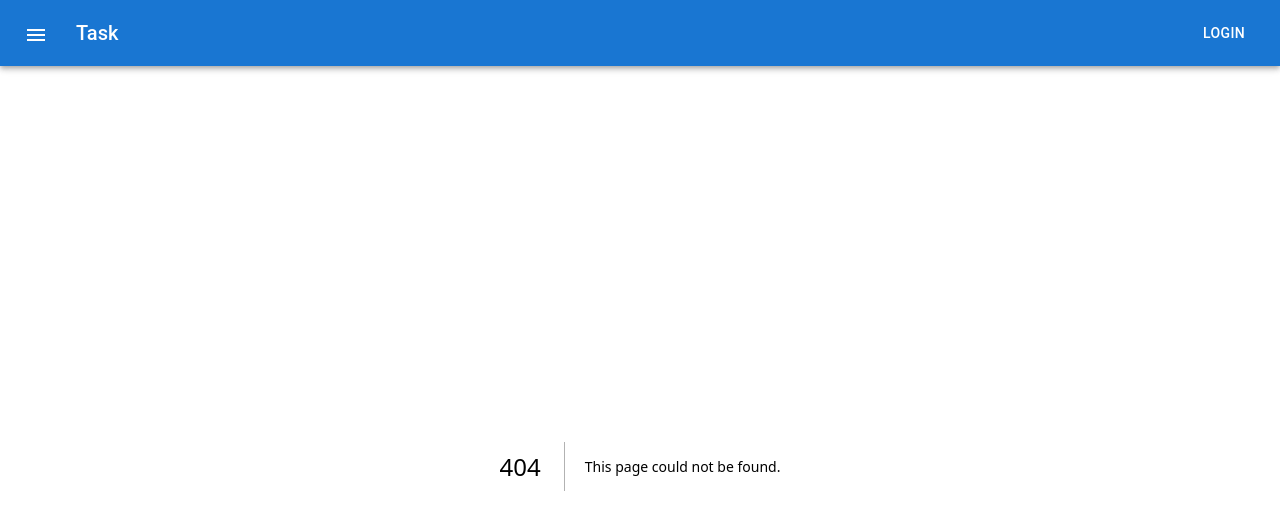
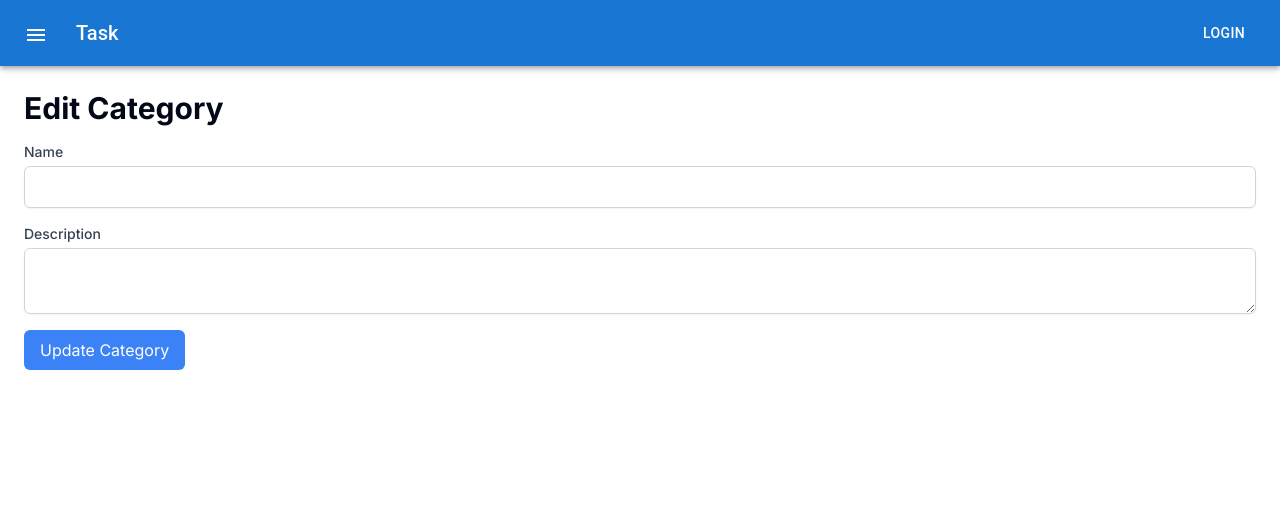
Before and after one commit to GodFather1818/AttachSQL, a Next.js app in the folder task1/: page /category/edit/1 in a window 1280 px wide. Before the commit this address had no page. Shown: the top 530 px of the page. Built offline with nearby package versions, Linux system fonts and the light colour scheme; no server answers.

Commit message:
Edit Category

```diff
--- /dev/null
+++ b/task1/app/category/edit/[id]/page.tsx
@@ -0,0 +1,78 @@
+"use client"
+
+import { useRouter } from 'next/router';
+import { useState, useEffect } from 'react';
+import axios from 'axios';
+import { Params } from 'react-router-dom';
+import { useParams } from 'next/navigation';
+const EditCategory = () => {
+  const param = useParams()
+  const id = param.id;
+
+  const [name, setName] = useState('');
+  const [description, setDescription] = useState('');
+
+  useEffect(() => {
+    const fetchCategory = async () => {
+      if (id) {
+        try {
+          const response = await axios.get(`http://localhost:3001/category/api/${id}`);
+          const category = response.data;
+          setName(category.name);
+          setDescription(category.description);
+        } catch (error) {
+          console.error('Error fetching category:', error);
+        }
+      }
+    };
+
+    fetchCategory();
+  }, [id]);
+
+  const handleSubmit = async (e) => {
+    e.preventDefault();
+    try {
+      await axios.put(`http://localhost:3001/category/api/update/${id}`, {
+        name,
+        description
+      });
+      router.push('/categories');
+    } catch (error) {
+      console.error('Error updating category:', error);
+    }
+  };
+
+  return (
+    <div className="container mx-auto p-6">
+      <h1 className="text-3xl font-bold">Edit Category</h1>
+      <form onSubmit={handleSubmit} className="mt-4">
+        <div className="form-group">
+          <label htmlFor="name" className="block text-sm font-medium text-gray-700">Name</label>
+          <input
+            type="text"
+            id="name"
+            value={name}
+            onChange={(e) => setName(e.target.value)}
+            required
+            className="mt-1 block w-full px-3 py-2 border border-gray-300 rounded-md shadow-sm focus:outline-none focus:ring-primary focus:border-primary"
+          />
+        </div>
+        <div className="form-group mt-4">
+          <label htmlFor="description" className="block text-sm font-medium text-gray-700">Description</label>
+          <textarea
+            id="description"
+            value={description}
+            onChange={(e) => setDescription(e.target.value)}
+            required
+            className="mt-1 block w-full px-3 py-2 border border-gray-300 rounded-md shadow-sm focus:outline-none focus:ring-primary focus:border-primary"
+          ></textarea>
+        </div>
+        <button type="submit" className="mt-4 px-4 py-2 bg-blue-500 text-white rounded-md hover:bg-blue-700">
+          Update Category
+        </button>
+      </form>
+    </div>
+  );
+};
+
+export default EditCategory;
--- a/task1/app/category/page.tsx
+++ b/task1/app/category/page.tsx
@@ -1,46 +1,42 @@
-"use client"
 // pages/categories/index.js
 
+"use client";
 import { useState, useEffect } from 'react';
 import axios from 'axios';
-import './style.category.css'
+import './style.category.css';
 import { Button } from '@mui/material';
 import Link from 'next/link';
 import DeleteIcon from '@mui/icons-material/Delete';
 import EditIcon from '@mui/icons-material/Edit';
-import { Category } from "../../../backend/src/category/category.schema";
+import { Category } from '../../../backend/src/category/category.schema';
 
 const CategoryPage = () => {
   const [categories, setCategories] = useState<Category[]>([]);
+
   const add = () => {
     console.log('Add category');
-  }
+  };
 
-  const deleteit = async (id:any) => {
-    try{
+  const deleteit = async (id: any) => {
+    try {
       await axios.delete(`http://localhost:3001/category/api/delete/${id}`);
       fetchCategories();
-    }catch(error){
+    } catch (error) {
       console.log(error);
     }
     console.log('Delete category');
-  }
-  const editit = async (id:any) => {
-    try{
-      await axios.delete(`http://localhost:3001/category/api/edit/${id}`);
-      fetchCategories();
-    }catch(error){
-      console.log(error);
-    }
+  };
+
+  const editit = async (id: any) => {
     console.log('Edit category');
-  }
+  };
 
   // Fetch categories from the backend
   const fetchCategories = async () => {
     try {
       const response = await axios.get('http://localhost:3001/category/api/'); // Adjust the endpoint as per your backend route
       setCategories(response.data);
-      console.log(response.data)
+      console.log(response.data);
     } catch (error) {
       console.error('Error fetching categories:', error);
     }
@@ -52,24 +48,31 @@ const CategoryPage = () => {
 
   return (
     <div className="mt-10 container mx-auto p-6 bg-gradient-to-r from-blue-100 to-blue-200 rounded-lg shadow-xl hover:shadow-2xl transition duration-300 ease-in-out">
-      <div className=' flex justify-between items-center h-16 m-4'>
+      <div className='flex justify-between items-center h-16 m-4'>
         <h1 className='text-3xl font-bold text-primary'>Categories</h1>
-        <Link href="/category/add"><Button className='btn-add' onClick={add}>+ Add new categories</Button></Link>
+        <Link href="/category/add">
+          <Button className='btn-add' onClick={add}>+ Add new categories</Button>
+        </Link>
       </div>
       <div className="grid grid-cols-1 sm:grid-cols-2 md:grid-cols-3 lg:grid-cols-4 gap-4">
-        {categories.map(category =>  (
+        {categories.map(category => (
           <div key={category.id} className="flex space-around relative card bg-slate-100 shadow-md rounded-lg p-4 hover:shadow-lg transform hover:scale-105 transition duration-300 ease-in-out">
-            <Button onClick={()=>{deleteit(category._id)}} className="absolute top-0 right-0 mt-2 mr-2 bg-primary "><DeleteIcon sx={{ color: 'red' }}/></Button>
-            <Button onClick={()=>{editit(category._id)}} className="absolute top-0 right-100 mt-2 mr-2 bg-primary "><EditIcon sx={{ color: 'red' }}/></Button>
+            <Button onClick={() => { deleteit(category._id) }} className="absolute top-0 right-0 mt-2 mr-2 bg-primary ">
+              <DeleteIcon sx={{ color: 'red' }} />
+            </Button>
+            <Link href={`/category/edit/${category._id}`}>
+              <Button className="absolute top-0 right-100 mt-2 mr-2 bg-primary ">
+                <EditIcon sx={{ color: 'white' }} />
+              </Button>
+            </Link>
             <div className='flex-col justify-center items-center w-80 m-auto'>
-            <h2 className='font-semibold text-blue-500 text-2xl m-3 '>{category.name}</h2>
-            <p className='text-blue-900'>{category.description}</p>
-          </div>
+              <h2 className='font-semibold text-blue-500 text-2xl m-3 '>{category.name}</h2>
+              <p className='text-blue-900'>{category.description}</p>
+            </div>
           </div>
         ))}
       </div>
     </div>
-
   );
 };
 
```
